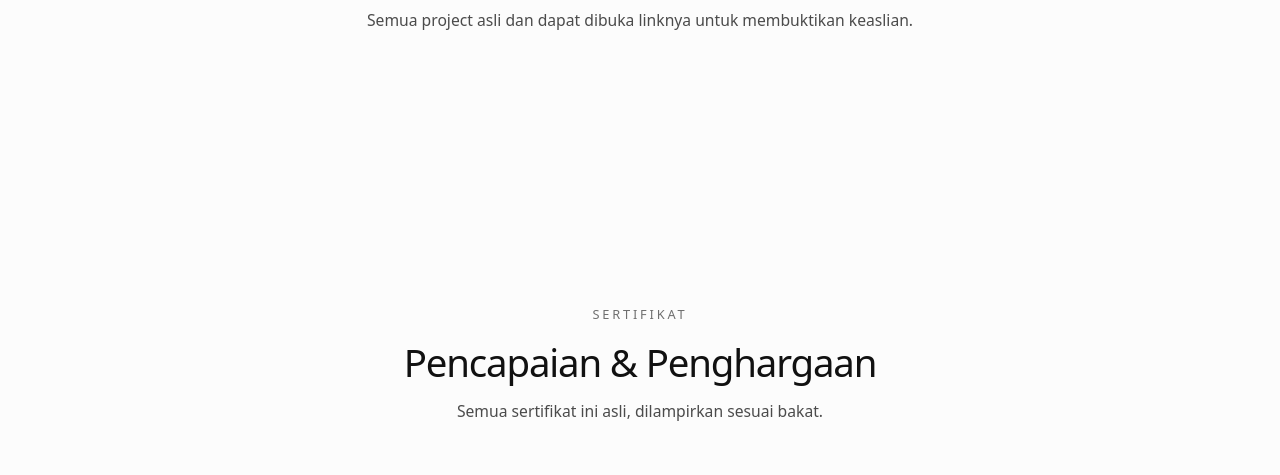
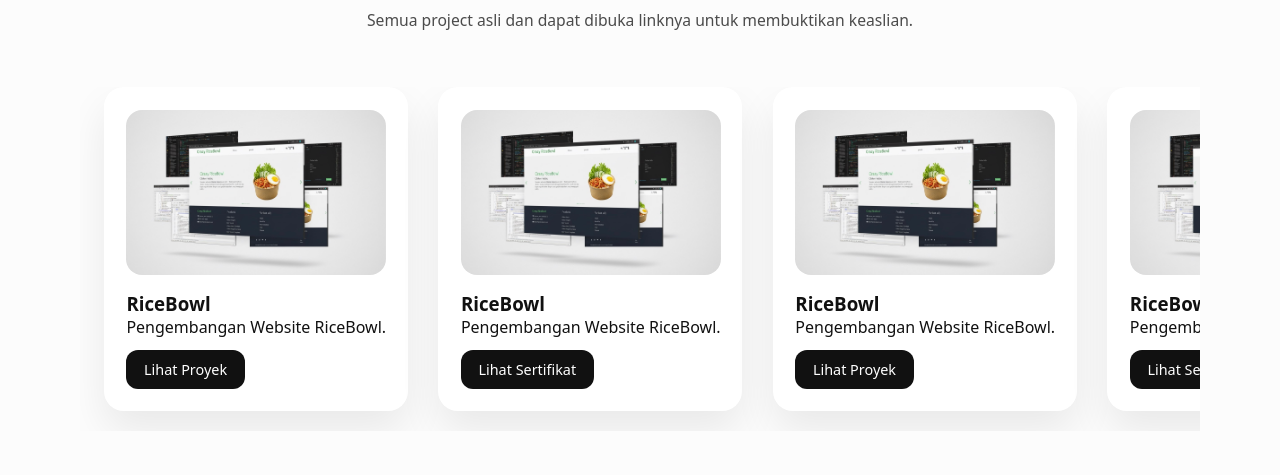
Before and after one commit to Hendrisrc17/portopolio-hendri, a plain HTML site: page index.html in a window 1280 px wide. Shown: the part 2921-3396 px from the top of the page. Drawn offline with nearby package versions, Linux system fonts and the light colour scheme; no server answers.

Commit message:
Menambahkan folder proyek ke portfolio

```diff
--- a/index.html
+++ b/index.html
@@ -248,6 +248,46 @@
             <div class="container sertifikat-scroll">
                 <div class="project-grid">
 
+                    <article class="project-card card-3d" data-aos="zoom-in" data-aos-delay="50">
+                        <img src="Proyek/IMG_0571[1].JPG" class="project-img" alt="Proyek RiceBowl">
+                        <h3>RiceBowl</h3>
+                        <p>Pengembangan Website RiceBowl.</p>
+                        <a href="https://drive.google.com/drive/folders/1MT9iXINgDTUNKykYCY0XUhf9GfHGTsm7?usp=sharing" target="_blank" class="project-btn">Lihat Proyek</a>
+                    </article>
+                    <article class="project-card card-3d" data-aos="zoom-in" data-aos-delay="50">
+                        <img src="Proyek/IMG_0571[1].JPG" class="project-img" alt="Sertifikat 1">
+                        <h3>RiceBowl</h3>
+                        <p>Pengembangan Website RiceBowl.</p>
+                        <a href="https://drive.google.com/drive/folders/1MT9iXINgDTUNKykYCY0XUhf9GfHGTsm7?usp=sharing" target="_blank" class="project-btn">Lihat Sertifikat</a>
+                    </article>
+                    <article class="project-card card-3d" data-aos="zoom-in" data-aos-delay="50">
+                        <img src="Proyek/IMG_0571[1].JPG" class="project-img" alt="Proyek RiceBowl">
+                        <h3>RiceBowl</h3>
+                        <p>Pengembangan Website RiceBowl.</p>
+                        <a href="https://drive.google.com/drive/folders/1MT9iXINgDTUNKykYCY0XUhf9GfHGTsm7?usp=sharing" target="_blank" class="project-btn">Lihat Proyek</a>
+                    </article>
+                    <article class="project-card card-3d" data-aos="zoom-in" data-aos-delay="50">
+                        <img src="Proyek/IMG_0571[1].JPG" class="project-img" alt="Sertifikat 1">
+                        <h3>RiceBowl</h3>
+                        <p>Pengembangan Website RiceBowl.</p>
+                        <a href="https://drive.google.com/drive/folders/1MT9iXINgDTUNKykYCY0XUhf9GfHGTsm7?usp=sharing" target="_blank" class="project-btn">Lihat Sertifikat</a>
+                    </article>
+                    <article class="project-card card-3d" data-aos="zoom-in" data-aos-delay="50">
+                        <img src="Proyek/IMG_0571[1].JPG" class="project-img" alt="Proyek RiceBowl">
+                        <h3>RiceBowl</h3>
+                        <p>Pengembangan Website RiceBowl.</p>
+                        <a href="https://drive.google.com/drive/folders/1MT9iXINgDTUNKykYCY0XUhf9GfHGTsm7?usp=sharing" target="_blank" class="project-btn">Lihat Proyek</a>
+                    </article>
+                    <article class="project-card card-3d" data-aos="zoom-in" data-aos-delay="50">
+                        <img src="Proyek/IMG_0571[1].JPG" class="project-img" alt="Sertifikat 1">
+                        <h3>RiceBowl</h3>
+                        <p>Pengembangan Website RiceBowl.</p>
+                        <a href="https://drive.google.com/drive/folders/1MT9iXINgDTUNKykYCY0XUhf9GfHGTsm7?usp=sharing" target="_blank" class="project-btn">Lihat Sertifikat</a>
+                    </article>
+
+
+                </div>
+
 
             </div>
         </section>
```
Also changed, not shown: proyek/IMG_0571[1].JPG (added).
